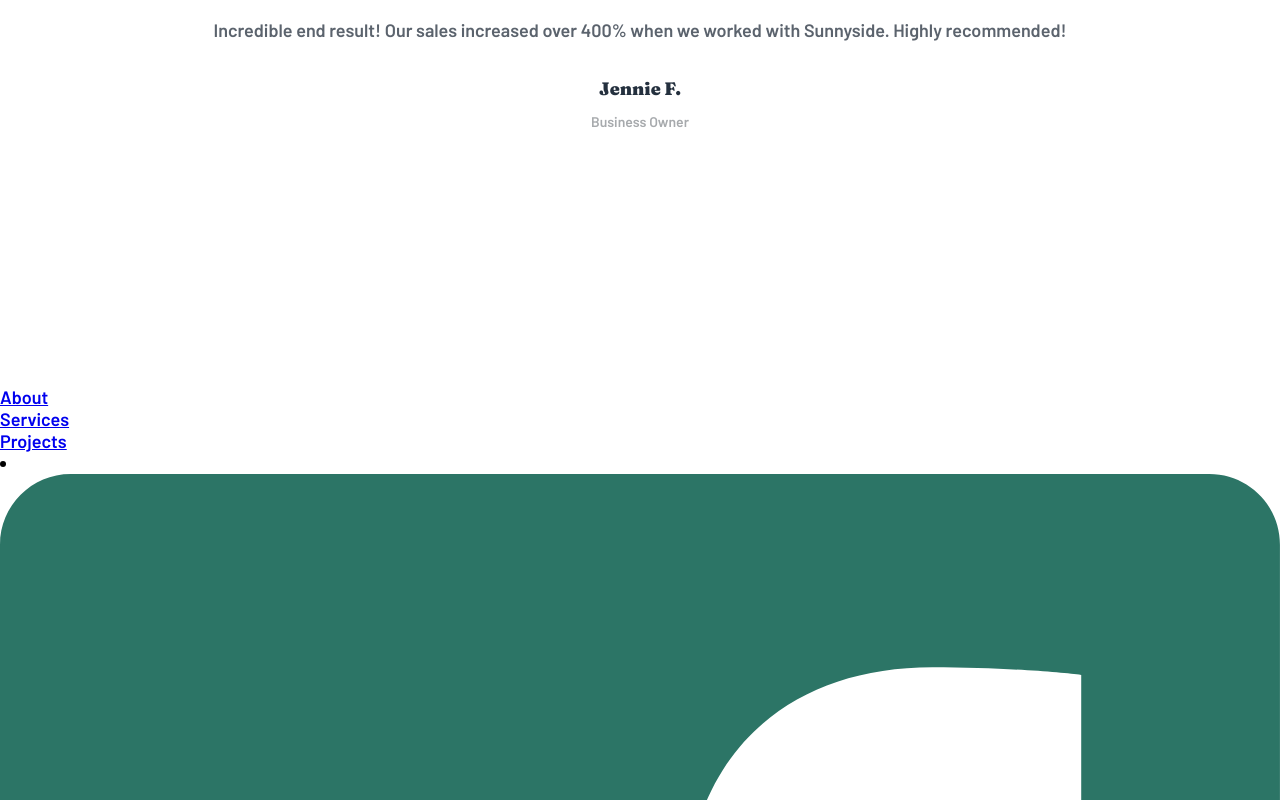
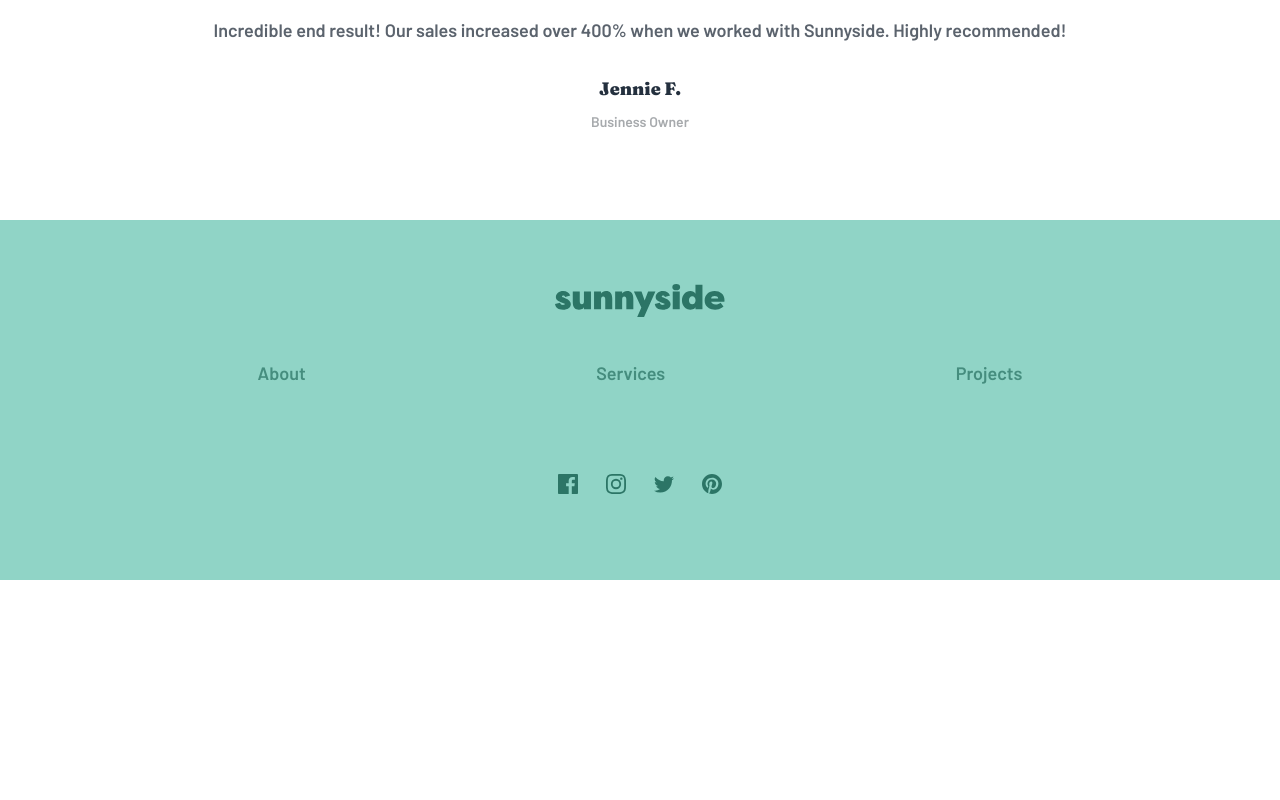
Before and after one commit to RogelioCamargo/sunnyside-agency-landing-page, a plain HTML site: page index.html in a window 1280 px wide. Shown: the part 5280-6080 px from the top of the page. After the commit the page ends 5860 px from the top, so only its background shows below. Drawn offline with Linux system fonts and the light colour scheme.

Commit message:
Style footer

```diff
--- a/index.html
+++ b/index.html
@@ -96,8 +96,8 @@
             needs were met and deadlines were always hit.
           </blockquote>
           <figcaption class="client-info">
-						<p>Emily R.</p>
-						<p>Marketing Director</p>
+            <p>Emily R.</p>
+            <p>Marketing Director</p>
           </figcaption>
         </figure>
         <figure>
@@ -118,14 +118,18 @@
             with Sunnyside. Highly recommended!
           </blockquote>
           <figcaption class="client-info">
-						<p>Jennie F.</p>
-						<p>Business Owner</p>
+            <p>Jennie F.</p>
+            <p>Business Owner</p>
           </figcaption>
         </figure>
       </section>
     </main>
-    <footer>
-      <img src="./images/logo.svg" alt="logo" />
+    <footer class="main-footer">
+      <img
+        class="main-footer__brand"
+        src="./images/logo-dark.svg"
+        alt="company logo"
+      />
       <nav>
         <ul>
           <li><a href="#">About</a></li>
--- a/style.css
+++ b/style.css
@@ -9,6 +9,8 @@
   --darker-gray-blue: #5b636d;
   --yellow: #fad400;
   --cyan: #24554a;
+	--ligher-cyan: #458D7E;
+	--dark-cyan: #90D4C6;
   --gray-blue: #a7aaad;
 }
 *,
@@ -30,6 +32,10 @@ img {
 body {
   font-size: 1.8rem;
   font-family: var(--barlow-font);
+}
+
+ul, address {
+	list-style: none;
 }
 
 h1,
@@ -190,6 +196,7 @@ h4 {
 	gap: 6.4rem;
   padding: 0 2.4rem;
   text-align: center;
+	margin-bottom: 8.6rem;
 }
 
 .testimonials h4 {
@@ -226,3 +233,36 @@ h4 {
 	line-height: 2.5rem;
 	color: var(--gray-blue);
 }
+
+/* Footer */
+
+.main-footer {
+	background-color: var(--dark-cyan);
+	text-align: center;
+	padding: 6.4rem 2.4rem 8rem;
+}
+
+.main-footer__brand {
+	height: 3.3rem;
+	width: 17rem;
+}
+
+.main-footer nav ul {
+	display: flex;
+	gap: 5.7rem;
+	justify-content: space-evenly;
+	margin-top: 4rem;
+}
+
+.main-footer a {
+	text-decoration: none;
+	color: var(--ligher-cyan);
+	line-height: 2.5rem;
+}
+
+.main-footer address {
+	display: flex;
+	gap: 2.8rem;
+	margin-top: 8.8rem;
+	justify-content: center;
+}
```
Also changed, not shown: images/logo-dark.svg (added).
